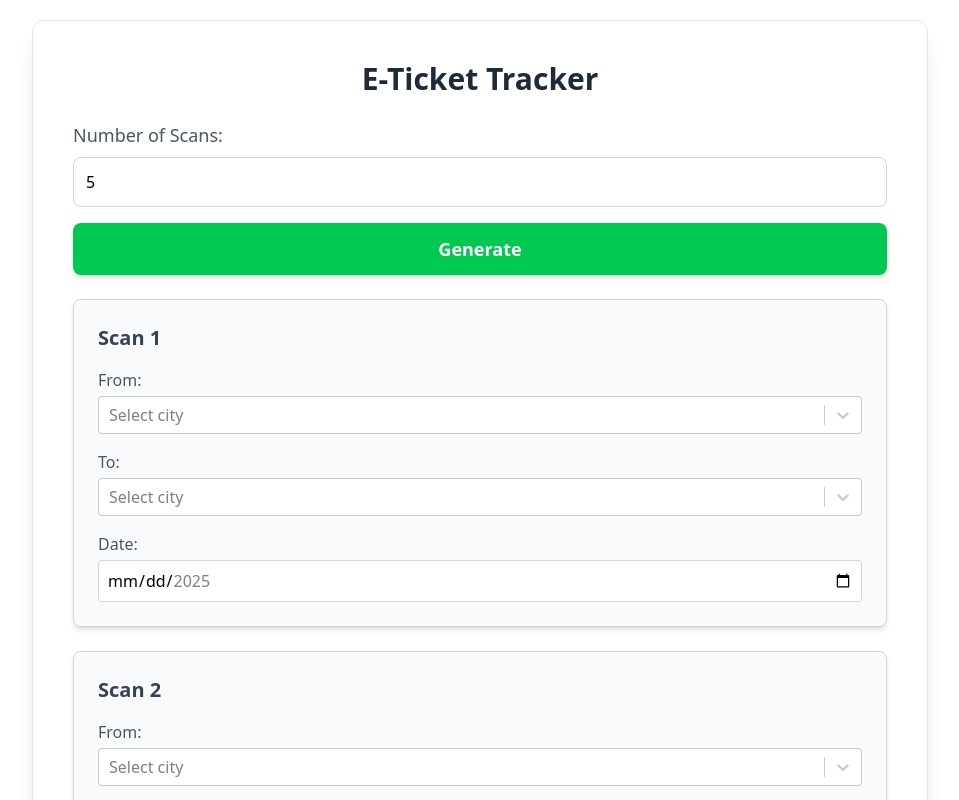
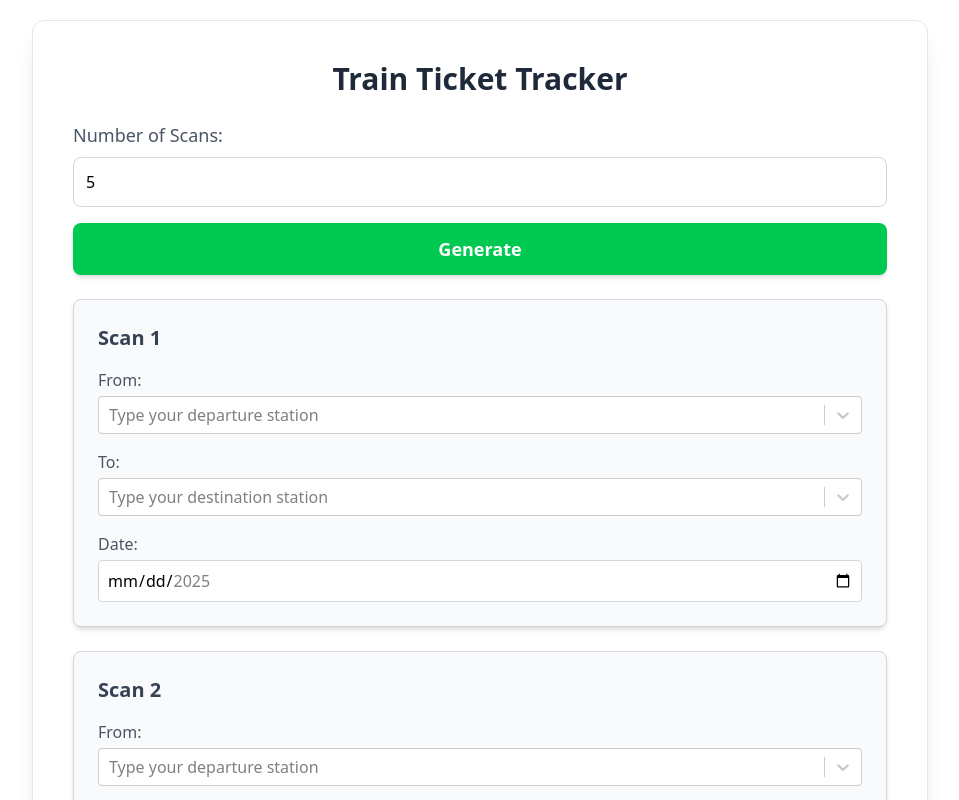
Before and after one commit to SazidulAlam47/eTicket-tracker, a React (Vite) app in the folder eticket-client/: page / in a window 1280 px wide. Both pictures are taken after typing "5" into the empty fields and a click on the button "Generate". Shown: the top 800 px of the page, without its empty margins (160-1119 px from the left). Built offline with nearby package versions, Linux system fonts and the light colour scheme; no server answers.

Commit message:
fix: update title and placeholders for ticket tracking interface

```diff
--- a/eticket-client/src/pages/Home/Home.jsx
+++ b/eticket-client/src/pages/Home/Home.jsx
@@ -8,8 +8,6 @@ const Home = () => {
     const [scanCount, setScanCount] = useState("");
     const [scans, setScans] = useState([]);
     const navigate = useNavigate();
-
-    console.log(scans);
 
     const generateInputs = () => {
         const count = parseInt(scanCount, 10);
@@ -64,7 +62,7 @@ const Home = () => {
         <div className="flex justify-center items-center min-h-screen bg-white p-5">
             <div className="w-4/5 max-w-4xl bg-white p-10 rounded-xl shadow-xl border border-gray-200">
                 <h1 className="text-center text-3xl font-bold text-gray-800 mb-6">
-                    E-Ticket Tracker
+                    Train Ticket Tracker
                 </h1>
                 <div className="mb-6">
                     <label className="block text-gray-600 text-lg mb-2">
@@ -100,7 +98,7 @@ const Home = () => {
                                 options={citiesOptions}
                                 isClearable
                                 isSearchable
-                                placeholder="Select city"
+                                placeholder="Type your departure station"
                                 value={
                                     citiesOptions.find(
                                         (option) => option.value === scan.from
@@ -124,7 +122,7 @@ const Home = () => {
                                 options={citiesOptions}
                                 isClearable
                                 isSearchable
-                                placeholder="Select city"
+                                placeholder="Type your destination station"
                                 value={
                                     citiesOptions.find(
                                         (option) => option.value === scan.to
```
